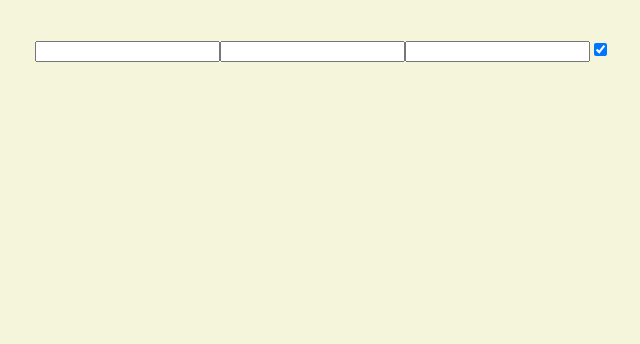
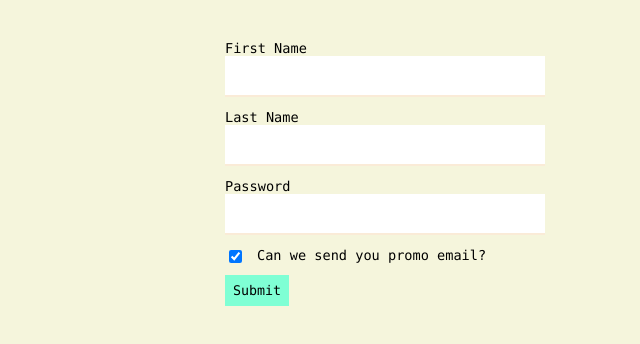
Before and after one commit to PacktPublishing/Hands-on-MERN-Stack-Web-Development, a React (Create React App) app in the folder client/: page / in a window 1280 px wide. Shown: the top 344 px of the page, without its empty margins (255-895 px from the left). Built offline with nearby package versions, Linux system fonts and the light colour scheme.

Commit message:
Add code for section 4 video “Controlling Buttons and Forms”

```diff
--- a/client/src/App.js
+++ b/client/src/App.js
@@ -2,10 +2,11 @@ import React, { Component } from 'react';
 import './App.css';
 import products from './data/products'
 import ProductList from './components/ProductList';
+import Form from './components/Form';
 import TextInput from './components/inputs/TextInput';
 import PasswordInput from './components/inputs/PasswordInput';
 import CheckboxInput from './components/inputs/CheckboxInput';
-
+import {PrimaryButton, SecondaryButton} from './components/Button';
 
 class App extends Component {
   state = {
@@ -23,29 +24,43 @@ class App extends Component {
     this.setState({ [e.target.name]: e.target.checked });
   };
 
+  handleSubmit = e => {
+    e.preventDefault();
+    console.log(this.state);
+  };
+
   render() {
     return (
       <div className="App">
+        <Form onSubmit={this.handleSubmit}>
           <TextInput
+            label="First Name"
             value={this.state.firstName}
             name="firstName"
             onChange={this.handleTextChange}
           />
           <TextInput
+            label="Last Name"
             value={this.state.lastName}
             name="lastName"
             onChange={this.handleTextChange}
           />
           <PasswordInput
+            label="Password"
             value={this.state.password}
             name="password"
             onChange={this.handleTextChange}
           />
           <CheckboxInput
+            label="Can we send you promo email?"
             checked={this.state.sendEmail}
             name="sendEmail"
             onChange={this.handleBooleanChange}
           />
+          <PrimaryButton>
+            Submit
+          </PrimaryButton>
+        </Form>
         {/*<ProductList products={products} />*/}
       </div>
     );
--- /dev/null
+++ b/client/src/components/Button.css
@@ -0,0 +1,29 @@
+.BaseButton {
+    display: flex;
+    padding: 0.5rem;
+    margin-bottom: 0.75rem;
+    font-family: Monaco, monospace;
+    cursor: pointer;
+    transition: 120ms all;
+    outline: none;
+}
+
+.PrimaryButton {
+    border: none;
+    background: aquamarine;
+}
+
+.PrimaryButton:hover,
+.PrimaryButton:active{
+    background: mediumaquamarine;
+}
+
+.SecondaryButton {
+    border: none;
+    background: none;
+}
+
+.SecondaryButton:hover,
+.SecondaryButton:active {
+    color: mediumaquamarine;
+}
--- /dev/null
+++ b/client/src/components/Button.js
@@ -0,0 +1,35 @@
+import React, { Component } from 'react';
+import './Button.css';
+
+class Button extends Component {
+  render() {
+    const { className, children, rest } = this.props;
+    return (
+      <button className={className} {...rest}>
+        {children}
+      </button>
+    );
+  }
+}
+
+export class PrimaryButton extends Component {
+  render() {
+    return (
+      <Button
+        className="BaseButton PrimaryButton"
+        {...this.props}
+      />
+    );
+  }
+}
+
+export class SecondaryButton extends Component {
+  render() {
+    return (
+      <Button
+        className="BaseButton SecondaryButton"
+        {...this.props}
+      />
+    );
+  }
+}
--- /dev/null
+++ b/client/src/components/Form.css
@@ -0,0 +1,4 @@
+.Form {
+    max-width: 320px;
+    margin: 0 auto;
+}
--- /dev/null
+++ b/client/src/components/Form.js
@@ -0,0 +1,15 @@
+import React, { Component } from 'react';
+import './Form.css';
+
+export default class Form extends Component {
+  render() {
+    return (
+      <form
+        className="Form"
+        onSubmit={this.props.onSubmit}
+      >
+        {this.props.children}
+      </form>
+    );
+  }
+}
--- /dev/null
+++ b/client/src/components/inputs/BaseInput.css
@@ -0,0 +1,37 @@
+.BaseInput {
+    display: flex;
+    flex-direction: column;
+}
+
+.BaseInputReverse {
+    flex-direction: row-reverse;
+    align-content: flex-start;
+}
+
+.BaseInputReverse label {
+    flex: 1;
+    padding-left: 0.75rem;
+}
+
+.BaseInput input {
+    display: flex;
+    padding: 0.75rem;
+    margin-bottom: 0.75rem;
+    font-family: "Courier New", monospace;
+    border: none;
+    border-bottom: 2px solid antiquewhite;
+    transition: 220ms all;
+    outline: 2px solid transparent;
+
+}
+
+.BaseInput input:focus {
+    outline: 2px solid aquamarine;
+}
+
+.BaseInput label {
+    display: flex;
+    font-size: 0.85rem;
+    font-family: Monaco, monospace;
+    cursor: pointer;
+}
--- a/client/src/components/inputs/BaseInput.js
+++ b/client/src/components/inputs/BaseInput.js
@@ -1,9 +1,20 @@
 import React, { Component } from 'react';
+import './BaseInput.css';
 
 export default class BaseInput extends Component {
   render() {
     return (
-      <input {...this.props} />
+      <div className={
+        `BaseInput ${this.props.type === 'checkbox' ? 'BaseInputReverse' : ''}`
+      }>
+        <label htmlFor={this.props.name}>
+          {this.props.label || ''}
+        </label>
+        <input
+          id={this.props.name}
+          {...this.props}
+        />
+      </div>
     )
   }
 }
```
Lines whose indentation alone changed are shown as unchanged.
